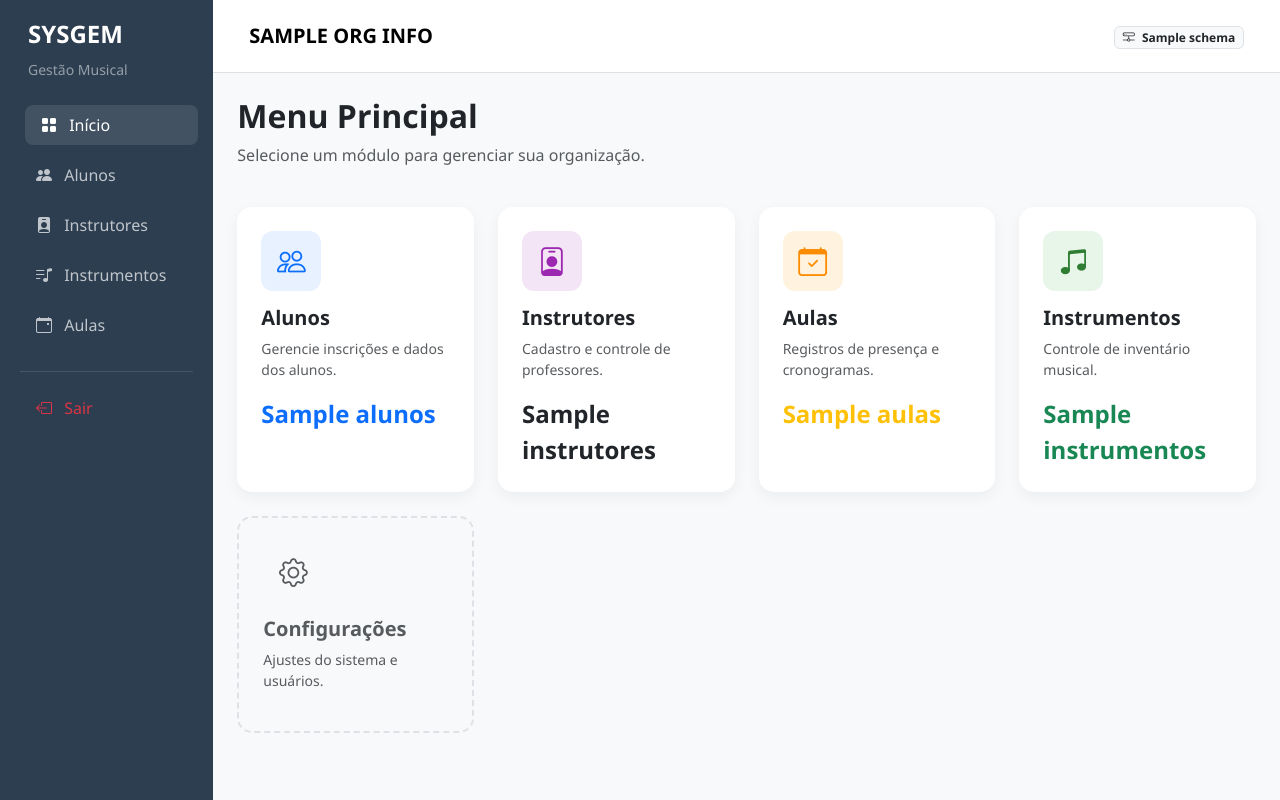
After one commit to devjuliao123/sistema_gem, a Flask app: template templates/gem/menu.html in a window 1280 px wide. The commit adds this page. Run offline with Flask 3, Linux system fonts and the light colour scheme; the template is opened without the code that fills it: most values are stand-ins (such as "Sample title", 1, 10 or a date in 2020).

Commit message:
refactor: implement SYSGEM management system and GEM architecture
- Renamed "Nº" labels to "ID" across the application.
- Enhanced `Database` class with schema-switching support via `SET search_path`.
- Implemented `GemService` to handle tenant-specific data (Students, Instructors, etc.).
- Created `gem_routes` Blueprint with schema validation and URL-based multi-tenancy (`/<schema>/inicio`).
- Added professional management menu (`templates/gem/menu.html`) with interactive navigation.
- Integrated GEM management into the main application flow.
- Standardized all backend and frontend components for production-readiness.

Co-authored-by: devjuliao123 <261951872+devjuliao123@users.noreply.github.com>

```diff
--- a/run.py
+++ b/run.py
@@ -3,8 +3,10 @@ import logging
 import os
 from app.db.database import Database
 from app.services.organization_service import OrganizationService
+from app.services.gem_service import GemService
 from app.routes.main_routes import main_bp
 from app.routes.organization_routes import org_bp
+from app.routes.gem_routes import gem_bp
 
 def create_app():
     app = Flask(__name__,
@@ -32,13 +34,16 @@ def create_app():
 
     db = Database(DB_CONFIG)
     org_service = OrganizationService(db)
+    gem_service = GemService(db)
 
     # Store service in app config for access in routes
     app.config['ORG_SERVICE'] = org_service
+    app.config['GEM_SERVICE'] = gem_service
 
     # Register blueprints
     app.register_blueprint(main_bp)
     app.register_blueprint(org_bp)
+    app.register_blueprint(gem_bp, url_prefix='/<schema>')
 
     # Global error handler for JSON responses
     @app.errorhandler(404)
--- a/static/js/main.js
+++ b/static/js/main.js
@@ -173,7 +173,7 @@ confirmDeleteBtn.addEventListener('click', async () => {
 });
 
 function acessarOrg(schema) {
-    alert(`Acessando organização: ${schema} (Placeholder)`);
+    window.location.href = `/${schema}/inicio`;
 }
 
 function showLoading(show) {
--- /dev/null
+++ b/templates/gem/menu.html
@@ -0,0 +1,138 @@
+<!DOCTYPE html>
+<html lang="pt-br">
+<head>
+    <meta charset="UTF-8">
+    <meta name="viewport" content="width=device-width, initial-scale=1.0">
+    <title>{{ org_info.nome }} - SYSGEM</title>
+    <link href="https://cdn.jsdelivr.net/npm/bootstrap@5.3.0/dist/css/bootstrap.min.css" rel="stylesheet">
+    <link rel="stylesheet" href="https://cdn.jsdelivr.net/npm/bootstrap-icons@1.10.0/font/bootstrap-icons.css">
+    <link rel="stylesheet" href="https://cdnjs.cloudflare.com/ajax/libs/animate.css/4.1.1/animate.min.css"/>
+    <style>
+        body { background: #f8f9fa; font-family: 'Segoe UI', Tahoma, Geneva, Verdana, sans-serif; }
+        .sidebar { background: #2c3e50; min-height: 100vh; color: white; padding-top: 20px; }
+        .sidebar .nav-link { color: rgba(255,255,255,0.7); margin-bottom: 10px; border-radius: 8px; transition: all 0.3s; }
+        .sidebar .nav-link:hover, .sidebar .nav-link.active { color: white; background: rgba(255,255,255,0.1); transform: translateX(5px); }
+        .menu-card {
+            border: none; border-radius: 15px; box-shadow: 0 5px 15px rgba(0,0,0,0.05);
+            transition: all 0.3s cubic-bezier(0.175, 0.885, 0.32, 1.275); cursor: pointer;
+            text-decoration: none; color: inherit; height: 100%;
+        }
+        .menu-card:hover { transform: translateY(-10px); box-shadow: 0 15px 30px rgba(0,0,0,0.1); }
+        .icon-box {
+            width: 60px; height: 60px; border-radius: 12px; display: flex;
+            justify-content: center; align-items: center; font-size: 1.8rem; margin-bottom: 15px;
+        }
+        .bg-blue { background: #e7f1ff; color: #0d6efd; }
+        .bg-purple { background: #f3e5f5; color: #9c27b0; }
+        .bg-orange { background: #fff3e0; color: #fb8c00; }
+        .bg-green { background: #e8f5e9; color: #2e7d32; }
+        .navbar { background: white; border-bottom: 1px solid #dee2e6; }
+        .stat-val { font-size: 1.5rem; font-weight: bold; }
+    </style>
+</head>
+<body>
+
+<div class="container-fluid">
+    <div class="row">
+        <!-- Sidebar -->
+        <div class="col-md-2 sidebar d-none d-md-block">
+            <div class="px-3 mb-4">
+                <h4 class="fw-bold">SYSGEM</h4>
+                <small class="text-white-50">Gestão Musical</small>
+            </div>
+            <nav class="nav flex-column px-2">
+                <a class="nav-link active" href="#"><i class="bi bi-grid-fill me-2"></i> Início</a>
+                <a class="nav-link" href="#"><i class="bi bi-people-fill me-2"></i> Alunos</a>
+                <a class="nav-link" href="#"><i class="bi bi-person-badge-fill me-2"></i> Instrutores</a>
+                <a class="nav-link" href="#"><i class="bi bi-music-note-list me-2"></i> Instrumentos</a>
+                <a class="nav-link" href="#"><i class="bi bi-calendar-event me-2"></i> Aulas</a>
+                <hr class="text-white-50">
+                <a class="nav-link text-danger" href="/"><i class="bi bi-box-arrow-left me-2"></i> Sair</a>
+            </nav>
+        </div>
+
+        <!-- Main Content -->
+        <div class="col-md-10 p-0">
+            <nav class="navbar navbar-expand-lg px-4 py-3">
+                <div class="container-fluid">
+                    <span class="navbar-brand fw-bold text-uppercase">{{ org_info.nome }}</span>
+                    <div class="ms-auto">
+                        <span class="badge bg-light text-dark border"><i class="bi bi-hdd-network me-1"></i> {{ schema }}</span>
+                    </div>
+                </div>
+            </nav>
+
+            <div class="p-4">
+                <div class="row animate__animated animate__fadeIn">
+                    <div class="col-12 mb-4">
+                        <h2 class="fw-bold">Menu Principal</h2>
+                        <p class="text-muted">Selecione um módulo para gerenciar sua organização.</p>
+                    </div>
+
+                    <!-- Alunos -->
+                    <div class="col-md-3 mb-4">
+                        <a href="{{ url_for('gem.alunos', schema=schema) }}" class="card menu-card p-4">
+                            <div class="icon-box bg-blue">
+                                <i class="bi bi-people"></i>
+                            </div>
+                            <h5 class="fw-bold">Alunos</h5>
+                            <p class="text-muted small">Gerencie inscrições e dados dos alunos.</p>
+                            <div class="stat-val text-primary">{{ stats.alunos }}</div>
+                        </a>
+                    </div>
+
+                    <!-- Instrutores -->
+                    <div class="col-md-3 mb-4">
+                        <a href="{{ url_for('gem.instrutores', schema=schema) }}" class="card menu-card p-4">
+                            <div class="icon-box bg-purple">
+                                <i class="bi bi-person-badge"></i>
+                            </div>
+                            <h5 class="fw-bold">Instrutores</h5>
+                            <p class="text-muted small">Cadastro e controle de professores.</p>
+                            <div class="stat-val text-purple">{{ stats.instrutores }}</div>
+                        </a>
+                    </div>
+
+                    <!-- Aulas -->
+                    <div class="col-md-3 mb-4">
+                        <a href="#" class="card menu-card p-4">
+                            <div class="icon-box bg-orange">
+                                <i class="bi bi-calendar-check"></i>
+                            </div>
+                            <h5 class="fw-bold">Aulas</h5>
+                            <p class="text-muted small">Registros de presença e cronogramas.</p>
+                            <div class="stat-val text-warning">{{ stats.aulas }}</div>
+                        </a>
+                    </div>
+
+                    <!-- Instrumentos -->
+                    <div class="col-md-3 mb-4">
+                        <a href="#" class="card menu-card p-4">
+                            <div class="icon-box bg-green">
+                                <i class="bi bi-music-note-beamed"></i>
+                            </div>
+                            <h5 class="fw-bold">Instrumentos</h5>
+                            <p class="text-muted small">Controle de inventário musical.</p>
+                            <div class="stat-val text-success">{{ stats.instrumentos }}</div>
+                        </a>
+                    </div>
+
+                    <!-- Outros Módulos -->
+                    <div class="col-md-3 mb-4">
+                        <a href="#" class="card menu-card p-4 border-dashed" style="border: 2px dashed #dee2e6; background: transparent; box-shadow: none;">
+                            <div class="icon-box bg-light text-muted">
+                                <i class="bi bi-gear"></i>
+                            </div>
+                            <h5 class="fw-bold text-muted">Configurações</h5>
+                            <p class="text-muted small">Ajustes do sistema e usuários.</p>
+                        </a>
+                    </div>
+                </div>
+            </div>
+        </div>
+    </div>
+</div>
+
+<script src="https://cdn.jsdelivr.net/npm/bootstrap@5.3.0/dist/js/bootstrap.bundle.min.js"></script>
+</body>
+</html>
--- a/templates/index.html
+++ b/templates/index.html
@@ -97,7 +97,7 @@
                     <table class="table table-hover">
                         <thead class="table-light">
                             <tr>
-                                <th>Nº</th>
+                                <th>ID</th>
                                 <th>Nome</th>
                                 <th>Schema</th>
                                 <th>Criado em</th>
```
Also changed, not shown: app/db/database.py (+8 -2 lines), app/routes/gem_routes.py (added, +41 -0 lines), app/services/gem_service.py (added, +45 -0 lines).
